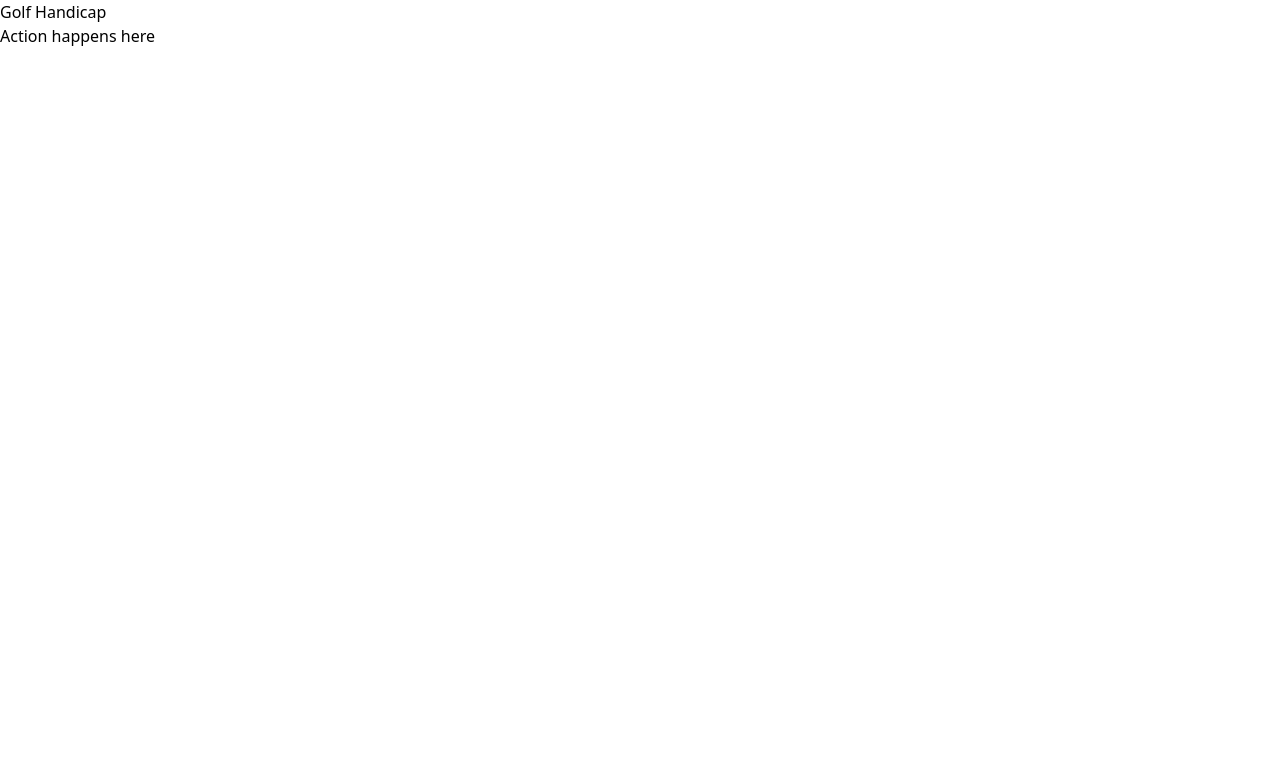
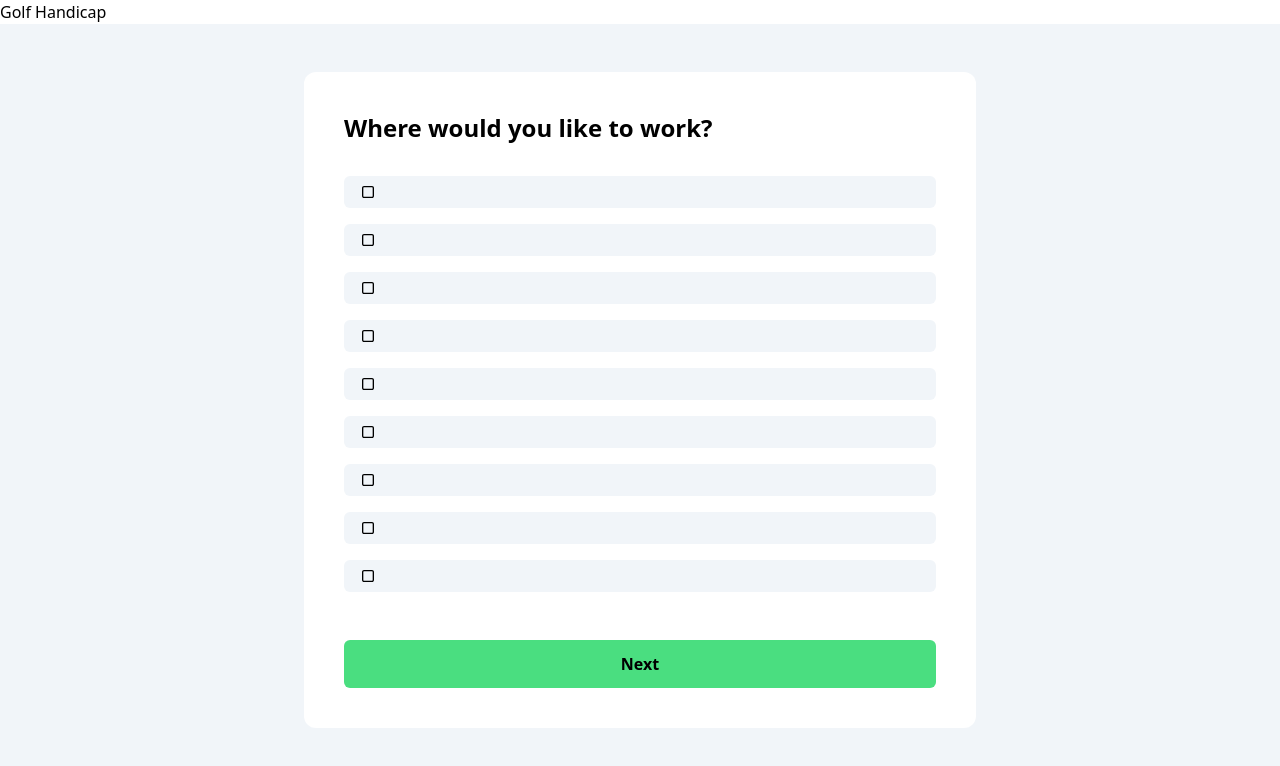
Before and after one commit to ChristianJWKlein/golf-handicap, a React (Create React App) app: page / in a window 1280 px wide. Shown: the top 766 px of the page. Built offline with nearby package versions, Linux system fonts and the light colour scheme.

Commit message:
framework set up

```diff
--- a/src/components/FormQuestions/Nickname.js
+++ /dev/null
@@ -1,7 +0,0 @@
-export default function Nickname() {
-  return (
-    <>
-      <p>hgjhfgjfg</p>
-    </>
-  )
-}
--- a/src/components/Questionnaire.js
+++ b/src/components/Questionnaire.js
@@ -1,7 +1,77 @@
+import { useState, useEffect } from 'react'
+import NextStepButton from './form/NextStepButton'
+import PrevStepButton from './form/PrevStepButton'
+import SubmitFormButton from './form/SubmitFormButton'
+import EnterScores from './form/EnterScores'
+import Nickname from './form/Nickname'
+import Handedness from './form/Handedness'
+
 export default function Questionnaire() {
+  const [step, setStep] = useState(1)
+  const [scores, setScores] = useState([])
+  const [nickname, setNickname] = useState('')
+  const [handedness, setHandedness] = useState('')
+
+  const prevStep = () => {
+    window.scrollTo({ top: 0, behavior: 'smooth' })
+    setStep(step - 1)
+  }
+
+  const nextStep = () => {
+    window.scrollTo({ top: 0, behavior: 'smooth' })
+    setStep(step + 1)
+  }
+
+  const handleFormSubmit = () => {
+    //   fetch("https://jobify-fk.uk.r.appspot.com/jobs/filtered", {
+    //     method: "POST",
+    //     headers: {
+    //       "Content-Type": "application/json",
+    //     },
+    //     body: JSON.stringify(userInput),
+    //   })
+    //     .then((response) => response.json())
+    //     .then((data) => setQuizResults(data))
+    //     .then(() => navigate("/your-results"))
+    //     .catch((err) => console.error(err));
+  }
+
   return (
-    <>
-      <p>Action happens here</p>
-    </>
+    <section className='bg-slate-100 py-12 px-4 font-cabinet min-h-screen'>
+      <div className='bg-white sm:max-w-2xl mx-auto p-6 sm:p-10 rounded-xl'>
+        {step === 1 && (
+          <>
+            <EnterScores scores={scores} setScores={setScores} />
+            <div className='flex gap-4 mt-8'>
+              <NextStepButton nextStep={nextStep} />
+            </div>
+          </>
+        )}
+        {step === 2 && (
+          <>
+            <Nickname
+              nickname={nickname}
+              setNickname={setNickname}
+              prevStep={prevStep}
+              nextStep={nextStep}
+            />
+            <div className='flex gap-4 mt-8'>
+              <PrevStepButton prevStep={prevStep} />
+              <NextStepButton nextStep={nextStep} />
+            </div>
+          </>
+        )}
+
+        {step === 3 && (
+          <>
+            <Handedness handedness={handedness} setHandedness={setHandedness} />
+            <div className='flex gap-4 mt-8'>
+              <PrevStepButton prevStep={prevStep} />
+              <SubmitFormButton handleFormSubmit={handleFormSubmit} />
+            </div>
+          </>
+        )}
+      </div>
+    </section>
   )
 }
--- /dev/null
+++ b/src/components/form/EnterScores.js
@@ -0,0 +1,81 @@
+const scoreValues = [
+  { id: 1, score: 97 },
+  { id: 2, score: 87 },
+  { id: 3, score: 84 },
+  { id: 4, score: 90 },
+  { id: 5, score: 89 },
+  { id: 6, score: 77 },
+  { id: 7, score: 88 },
+  { id: 8, score: 72 },
+  { id: 9, score: 101 },
+]
+
+export default function EnterScores({ scores, setScores }) {
+  return (
+    <div className='flex flex-col font-cabinet'>
+      <p className='font-bold text-2xl mb-8'>Where would you like to work?</p>
+      {scoreValues.map((choice) => {
+        return (
+          <label
+            key={choice.id}
+            className={
+              scores.includes(choice.name)
+                ? 'flex items-center px-4 py-2 bg-green-100 rounded-md mb-4'
+                : 'flex items-center bg-slate-100 px-4 py-2 rounded-md mb-4'
+            }
+          >
+            {scores.includes(choice.name) ? (
+              <svg
+                xmlns='http://www.w3.org/2000/svg'
+                className='h-4 w-4'
+                fill='none'
+                viewBox='0 0 24 24'
+                stroke='currentColor'
+                strokeWidth={2}
+              >
+                <path
+                  strokeLinecap='round'
+                  strokeLinejoin='round'
+                  d='M5 13l4 4L19 7'
+                />
+              </svg>
+            ) : (
+              <svg
+                className='h-4 w-4'
+                viewBox='0 0 24 24'
+                fill='none'
+                xmlns='http://www.w3.org/2000/svg'
+              >
+                <path
+                  d='M6 20H18C18.5304 20 19.0391 19.7893 19.4142 19.4142C19.7893 19.0391 20 18.5304 20 18V6C20 5.46957 19.7893 4.96086 19.4142 4.58579C19.0391 4.21071 18.5304 4 18 4H6C5.46957 4 4.96086 4.21071 4.58579 4.58579C4.21071 4.96086 4 5.46957 4 6V18C4 18.5304 4.21071 19.0391 4.58579 19.4142C4.96086 19.7893 5.46957 20 6 20Z'
+                  stroke='black'
+                  strokeWidth='2'
+                  strokeLinecap='round'
+                  strokeLinejoin='round'
+                />
+              </svg>
+            )}
+            <input
+              // key={choice.id}
+              type='checkbox'
+              className='mr-4 appearance-none'
+              value={choice.name}
+              checked={scores.includes(choice.name)}
+              name={choice.name}
+              onChange={() => {
+                if (scores.includes(choice.name)) {
+                  scores.splice(scores.indexOf(choice.name), 1)
+                  setScores([...scores])
+                } else {
+                  scores.push(choice.name)
+                  setScores([...scores])
+                }
+              }}
+            />
+            {choice.name}
+          </label>
+        )
+      })}
+    </div>
+  )
+}
--- /dev/null
+++ b/src/components/form/Handedness.js
@@ -0,0 +1,19 @@
+export default function Handedness({ handedness, setHandedness }) {
+  return (
+    <>
+      <div className='flex flex-col font-cabinet'>
+        <p className='font-bold text-2xl mb-8'>What is your handedness?</p>
+        <input
+          className='h-2 rounded-xl bg-green-200 text-green-400 appearance-none'
+          type='input'
+          onChange={(e) => {
+            setHandedness(e.target.value)
+          }}
+        />
+        <span className='block text-center text-2xl my-4'>
+          ${parseInt(handedness).toLocaleString()}
+        </span>
+      </div>
+    </>
+  )
+}
--- /dev/null
+++ b/src/components/form/NextStepButton.js
@@ -0,0 +1,10 @@
+export default function NextStepButton({ nextStep }) {
+  return (
+    <button
+      onClick={nextStep}
+      className='bg-green-400 h-12 w-full rounded-md font-bold hover:opacity-80 active:scale-105 transition-all'
+    >
+      Next
+    </button>
+  )
+}
--- /dev/null
+++ b/src/components/form/Nickname.js
@@ -0,0 +1,19 @@
+export default function Nickname({ nickname, setNickname }) {
+  return (
+    <>
+      <div className='flex flex-col font-cabinet'>
+        <p className='font-bold text-2xl mb-8'>What is your nickname?</p>
+        <input
+          className='h-2 rounded-xl bg-green-200 text-green-400 appearance-none'
+          type='input'
+          onChange={(e) => {
+            setNickname(e.target.value)
+          }}
+        />
+        <span className='block text-center text-2xl my-4'>
+          ${parseInt(nickname).toLocaleString()}
+        </span>
+      </div>
+    </>
+  )
+}
--- /dev/null
+++ b/src/components/form/PrevStepButton.js
@@ -0,0 +1,10 @@
+export default function PrevStepButton({ prevStep }) {
+  return (
+    <button
+      onClick={prevStep}
+      className='bg-black text-white w-full h-12 rounded-md font-bold hover:opacity-80 active:scale-105 transition-all'
+    >
+      Back
+    </button>
+  )
+}
--- /dev/null
+++ b/src/components/form/SubmitFormButton.js
@@ -0,0 +1,10 @@
+export default function SubmitFormButton({ handleFormSubmit }) {
+  return (
+    <button
+      onClick={handleFormSubmit}
+      className='bg-green-400 h-12 w-full rounded-md font-bold hover:opacity-80 active:scale-105 transition-all'
+    >
+      Submit
+    </button>
+  )
+}
```
Also changed, not shown: src/components/FormQuestions/EnterScores.js (deleted).
